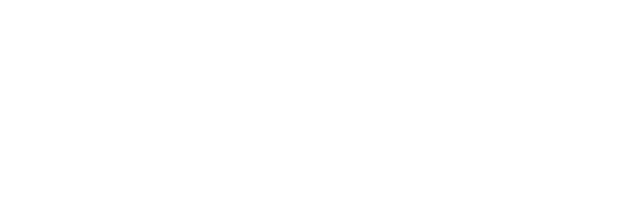
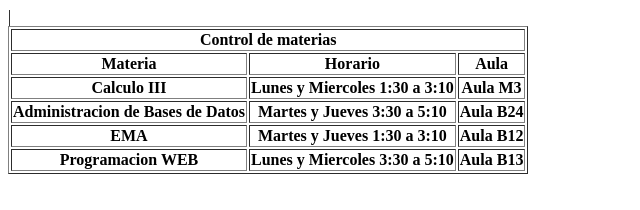
Before and after one commit to ChristianCB16/Portafolio_PW0219_00149618, a plain HTML site: page Laboratorios/Laboratorio1/Ej2.html in a window 1280 px wide. Shown: the whole page, without its empty margins (0-640 px from the left). Drawn offline with Linux system fonts and the light colour scheme.

Commit message:
Ejercicio 2 realizado

```diff
--- a/Laboratorios/Laboratorio1/Ej2.html
+++ b/Laboratorios/Laboratorio1/Ej2.html
@@ -3,11 +3,48 @@
 <head>
     <meta charset="utf-8" />
     <meta http-equiv="X-UA-Compatible" content="IE=edge">
-    <title>Page Title</title>
+    <title>Ejercicio 2</title>
     <meta name="viewport" content="width=device-width, initial-scale=1">
 
 </head>
 <body>
+    <table border="1">
+
+        <tr>
+            <th colspan="3" >Control de materias</th>
+        </tr>
+        <tr>
+            <th>Materia</th>
+            <th>Horario</th>
+            <th>Aula</th>
+        </tr>
+        <tr>
+            <th>Calculo III</th>
+            <th>Lunes y Miercoles 1:30 a 3:10</th>
+            <th>Aula M3</th>
+        </tr>
+
+        <tr>
+            <th>Administracion de Bases de Datos</th>
+            <th>Martes y Jueves 3:30 a 5:10</th>
+            <th>Aula B24</th>
+
+        </tr>
+        <tr>
+            <th>EMA</th>
+            <th>Martes y Jueves 1:30 a 3:10</th>
+            <th>Aula B12</th>
+
+            </tr>
+        |<tr>
+            <th>Programacion WEB</th>
+            <th>Lunes y Miercoles 3:30 a 5:10</th>
+            <th>Aula B13</th>
+
+        </tr>
+
+
+    </table>
 
 </body>
 </html>
```
